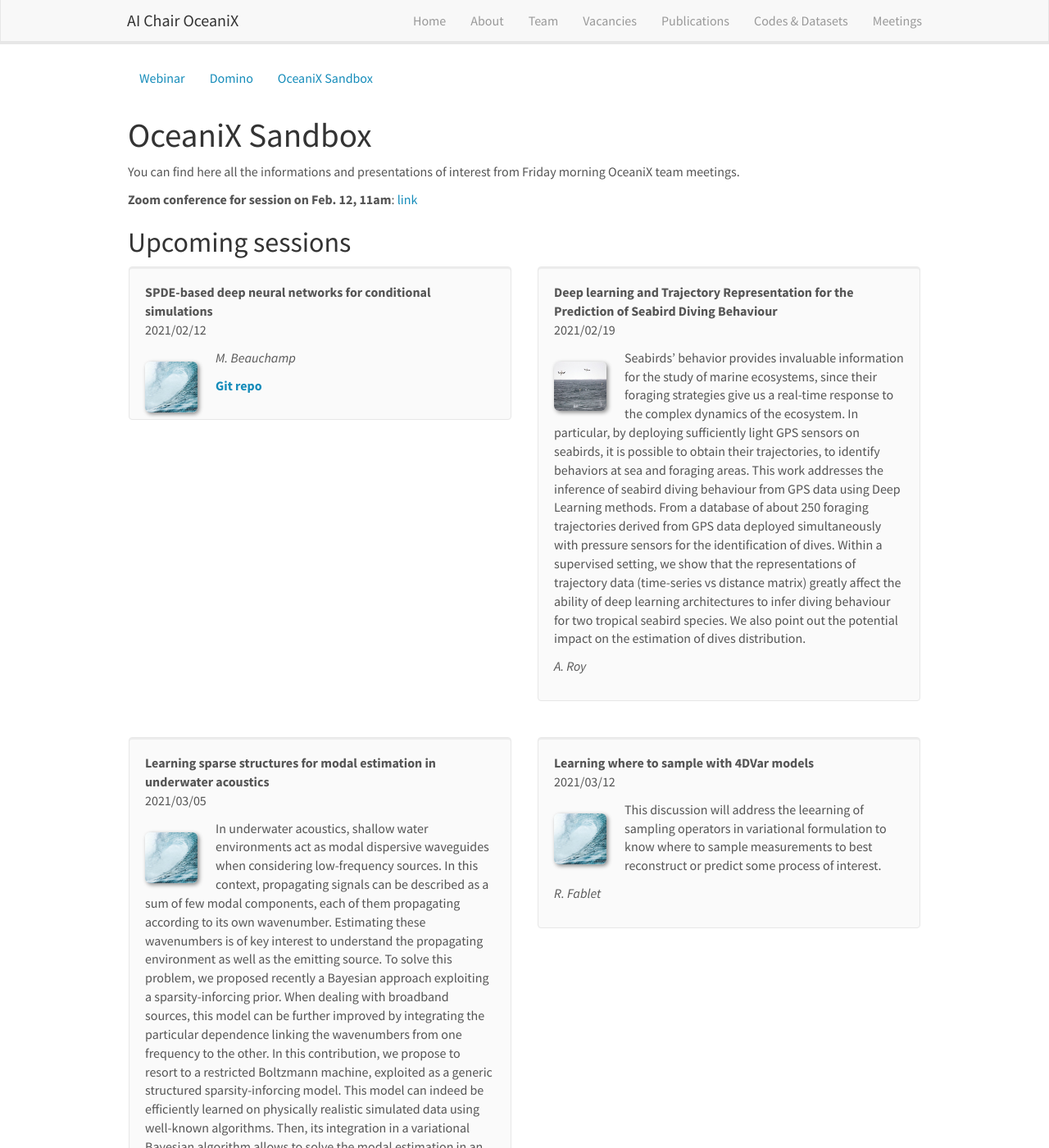
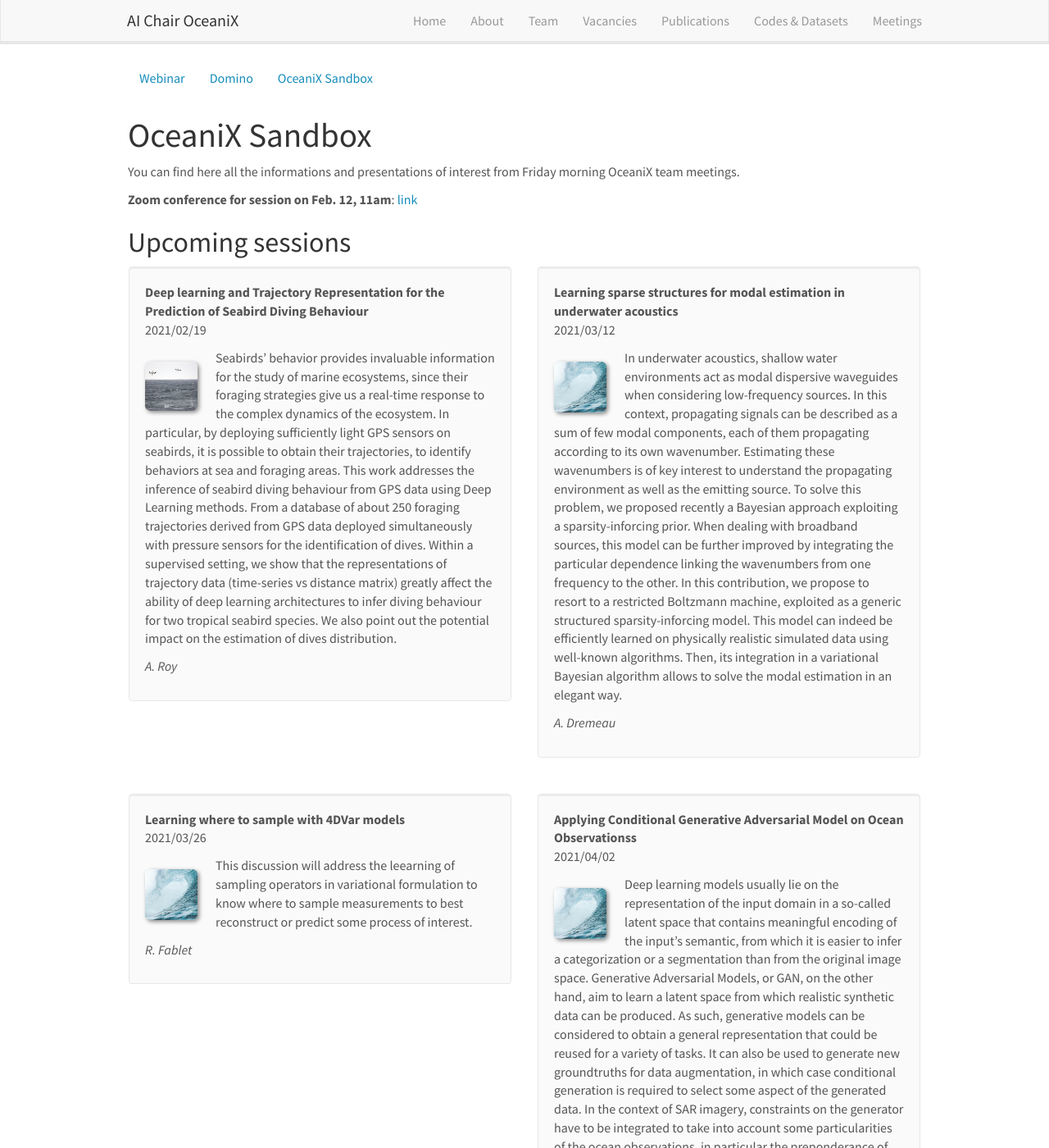
Before and after one commit to CIA-Oceanix/CIA-Oceanix.github.io, a Jekyll site: the page built from _pages/oceanix_sandbox.md, in a window 1280 px wide and 1400 px high. Shown: the whole window at 82% size. Built offline with Jekyll 4.4.1, drawn with Linux system fonts in a browser that asks for light colours; nearby versions of some CDN libraries; some of the changed text lies outside the part shown.

Commit message:
Update sandbox_list.yml

```diff
--- a/_data/sandbox_list.yml
+++ b/_data/sandbox_list.yml
@@ -1,19 +1,3 @@
-- title: "SPDE-based deep neural networks for conditional simulations"
-  image: default.jpg
-  description:
-  date: 2021/02/12
-  authors: M. Beauchamp
-  link:
-  slideslink:
-    url1:
-    display1: #Slides
-    url2: https://github.com/CIA-Oceanix/Notebook_SPDE-based_OI
-    display2: Git repo
-  highlight: 1
-  codetype: 2
-  news1:
-  news2:
-
 - title: "Deep learning and Trajectory Representation for the Prediction of Seabird Diving Behaviour"
   image: amedee.jpg
   description: Seabirds’ behavior provides invaluable information for the study of marine ecosystems, since their foraging strategies give us a real-time response to the complex dynamics of the ecosystem. In particular, by deploying sufficiently light GPS sensors on seabirds, it is possible to obtain their trajectories, to identify behaviors at sea and foraging areas. This work addresses the inference of seabird diving behaviour from GPS data using Deep Learning methods. From a database of about 250 foraging trajectories derived from GPS data deployed simultaneously with pressure sensors for the identification of dives. Within a supervised setting, we show that the representations of trajectory data (time-series vs distance matrix) greatly affect the ability of deep learning architectures to infer diving behaviour for two tropical seabird species. We also point out the potential impact on the estimation of dives distribution.
@@ -33,7 +17,7 @@
 - title: "Learning sparse structures for modal estimation in underwater acoustics"
   image: default.jpg
   description: In underwater acoustics, shallow water environments act as modal dispersive waveguides when considering low-frequency sources. In this context, propagating signals can be described as a sum of few modal components, each of them propagating according to its own wavenumber. Estimating these wavenumbers is of key interest to understand the propagating environment as well as the emitting source. To solve this problem, we proposed recently a Bayesian approach exploiting a sparsity-inforcing prior. When dealing with broadband sources, this model can be further improved by integrating the particular dependence linking the wavenumbers from one frequency to the other. In this contribution, we propose to resort to a restricted Boltzmann machine, exploited as a generic structured sparsity-inforcing model. This model can indeed be efficiently learned on physically realistic simulated data using well-known algorithms. Then, its integration in a variational Bayesian algorithm allows to solve the modal estimation in an elegant way.
-  date: 2021/03/05
+  date: 2021/03/12
   authors: A. Dremeau
   link:
   slideslink:
@@ -49,7 +33,7 @@
 - title: "Learning where to sample with 4DVar models"
   image: default.jpg
   description: This discussion will address the leearning of sampling operators in variational formulation to know where to sample measurements to best reconstruct or predict some process of interest.
-  date: 2021/03/12
+  date: 2021/03/26
   authors: R. Fablet
   link:
   slideslink:
@@ -65,7 +49,7 @@
 - title: "Applying Conditional Generative Adversarial Model on Ocean Observationss"
   image: default.jpg
   description: Deep learning models usually lie on the representation of the input domain in a so-called latent space that contains meaningful encoding of the input's semantic, from which it is easier to infer a categorization or a segmentation than from the original image space. Generative Adversarial Models, or GAN, on the other hand, aim to learn a latent space from which realistic synthetic data can be produced. As such, generative models can be considered to obtain a general representation that could be reused for a variety of tasks. It can also be used to generate new groundtruths for data augmentation, in which case conditional generation is required to select some aspect of the generated data. In the context of SAR imagery, constraints on the generator have to be integrated to take into account some particularities of the ocean observations, in particular the preponderance of high-frequency patterns.
-  date: 2021/03/19
+  date: 2021/04/02
   authors: A. Colin
   link:
   slideslink:
@@ -78,7 +62,23 @@
   news1:
   news2:
 
-- title: "Introduction to PyTorch-FEniCS"
+- title: "SPDE-based deep neural networks for conditional simulations"
+  image: default.jpg
+  description:
+  date: 2021/02/12
+  authors: M. Beauchamp
+  link:
+  slideslink:
+    url1:
+    display1: #Slides
+    url2: https://github.com/CIA-Oceanix/Notebook_SPDE-based_OI
+    display2: Git repo
+  highlight: 1
+  codetype: 1
+  news1:
+  news2:
+
+  - title: "Introduction to PyTorch-FEniCS"
   image: fenics.png
   description: Tutorial on the use of FEniCS models (finite-element PDE solver) as PyTroch modules
   date: 2021/02/05
```
